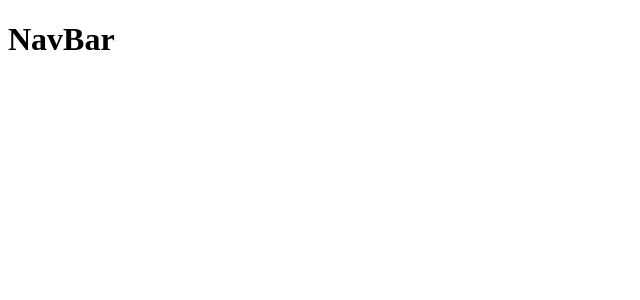
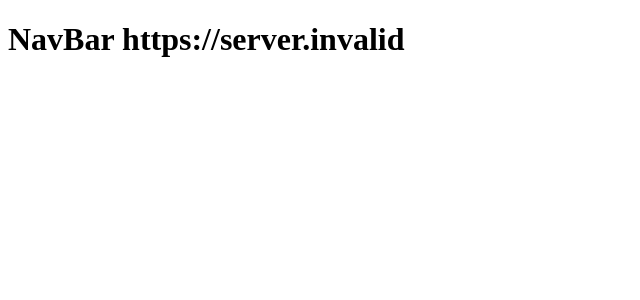
Before and after one commit to alexbvart/sayni, a React (Vite) app: page / in a window 1280 px wide. Shown: the top 300 px of the page, without its empty margins (0-640 px from the left). Built offline with nearby package versions, Linux system fonts and the light colour scheme; no server answers.

Commit message:
declaration of environment variables

```diff
--- /dev/null
+++ b/env.js
@@ -0,0 +1,4 @@
+export const API_URL = import.meta.env.VITE_API_URL
+export const API_URL_CATEGORIES = `${import.meta.env.VITE_API_URL}/categories/`
+export const API_URL_PRODUCTS = `${import.meta.env.VITE_API_URL}/products`
+export const API_URL_USERS = `${import.meta.env.VITE_API_URL}/users`
--- a/src/components/NavBar/NavBar.jsx
+++ b/src/components/NavBar/NavBar.jsx
@@ -1,10 +1,11 @@
 import React from 'react'
+import {API_URL} from '../../../env'
 // import reactLogo from '../../assets/sayni.svg'
 
 export default function NavBar() {
   return (
     <h1>
-        NavBar
+        NavBar {API_URL}
     </h1>
   )
 }
```
Also changed, not shown: 2 other files (tests, documents, lock files or other folders).
